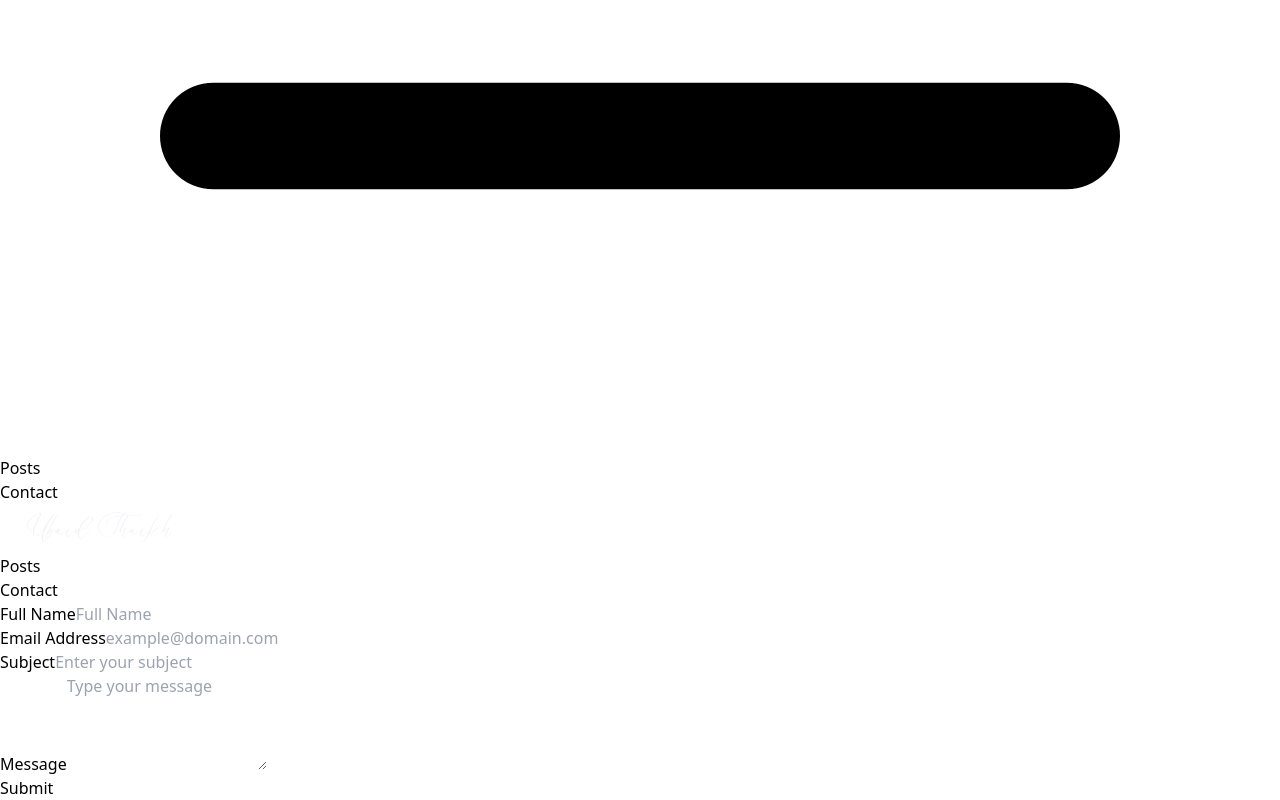
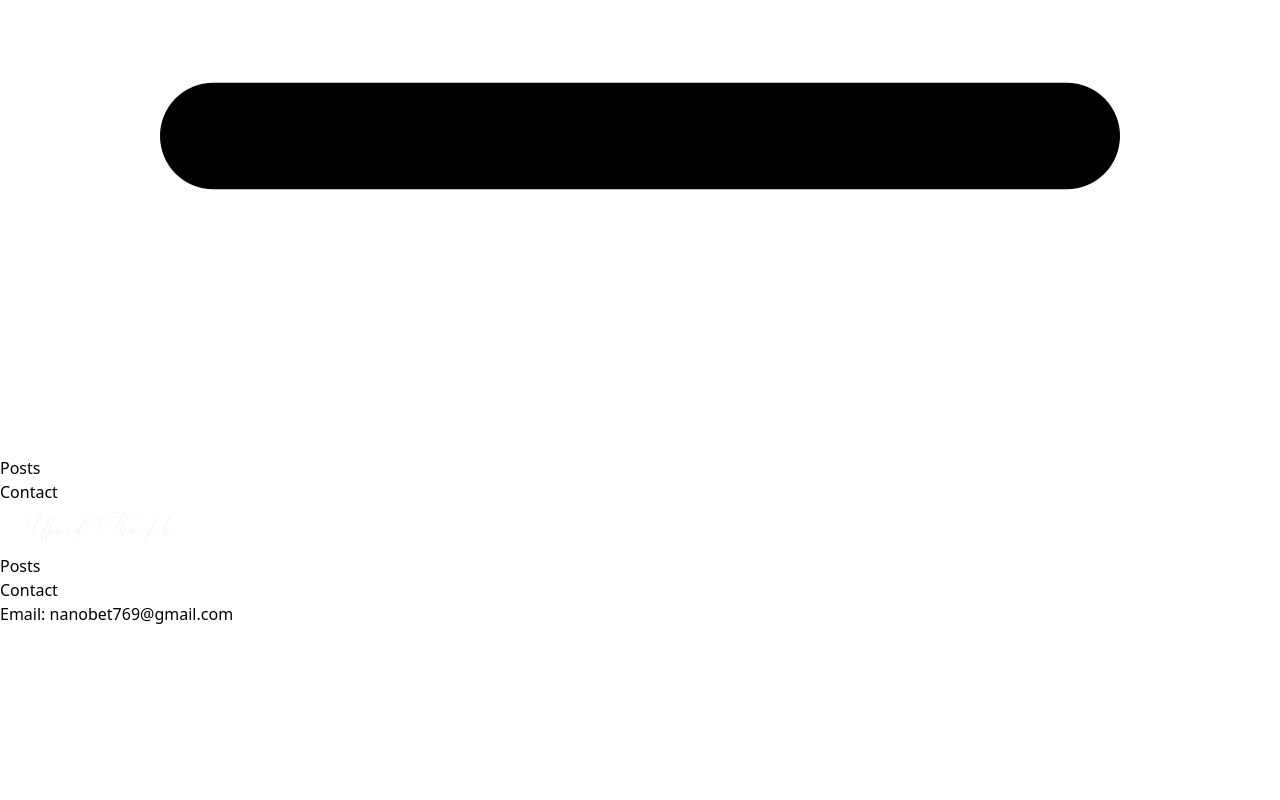
Before and after one commit to Shaikh-Ubaid/shaikh-ubaid.github.io, a Next.js app: page /contact in a window 1280 px wide. Shown: the part 824-1624 px from the top of the page. After the commit the page ends 1450 px from the top, so only its background shows below. Built offline with nearby package versions, Linux system fonts and the light colour scheme.

Commit message:
1. Update project name.
2. Provide email in contact

```diff
--- a/package.json
+++ b/package.json
@@ -1,5 +1,5 @@
 {
-  "name": "my-blogs",
+  "name": "shaikh-ubaid.github.io",
   "version": "0.1.0",
   "private": true,
   "scripts": {
--- a/pages/contact.js
+++ b/pages/contact.js
@@ -2,7 +2,7 @@ function contact() {
     return (
         <div className="flex items-center justify-center p-12">
             <div className="mx-auto w-full max-w-[550px]">
-                <form action="https://formbold.com/s/FORM_ID" method="POST">
+                {/* <form action="https://formbold.com/s/FORM_ID" method="POST">
                     <div className="mb-5">
                         <label
                             for="name"
@@ -70,7 +70,8 @@ function contact() {
                             Submit
                         </button>
                     </div>
-                </form>
+                </form> */}
+                Email: nanobet769@gmail.com
             </div>
         </div>
     );
```
